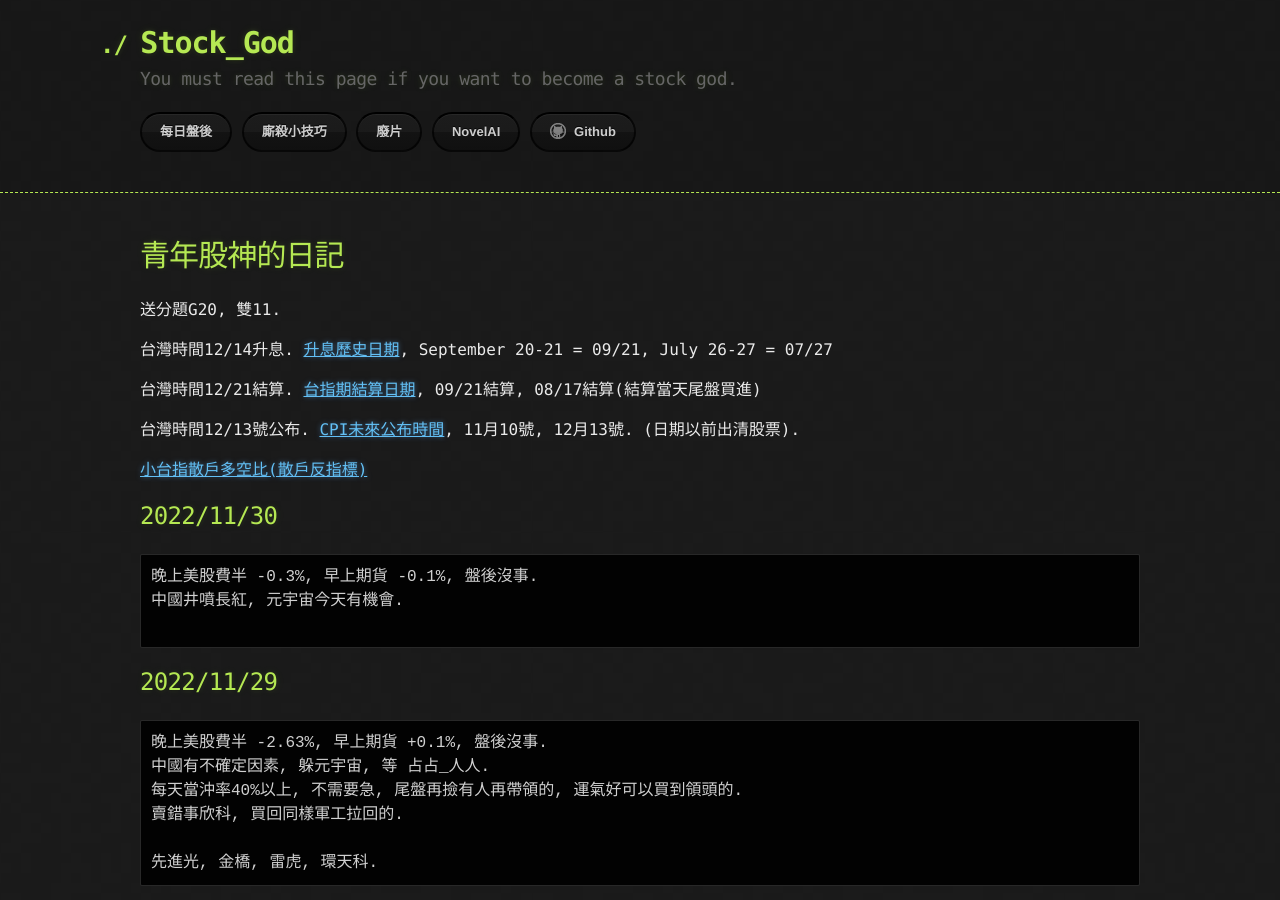
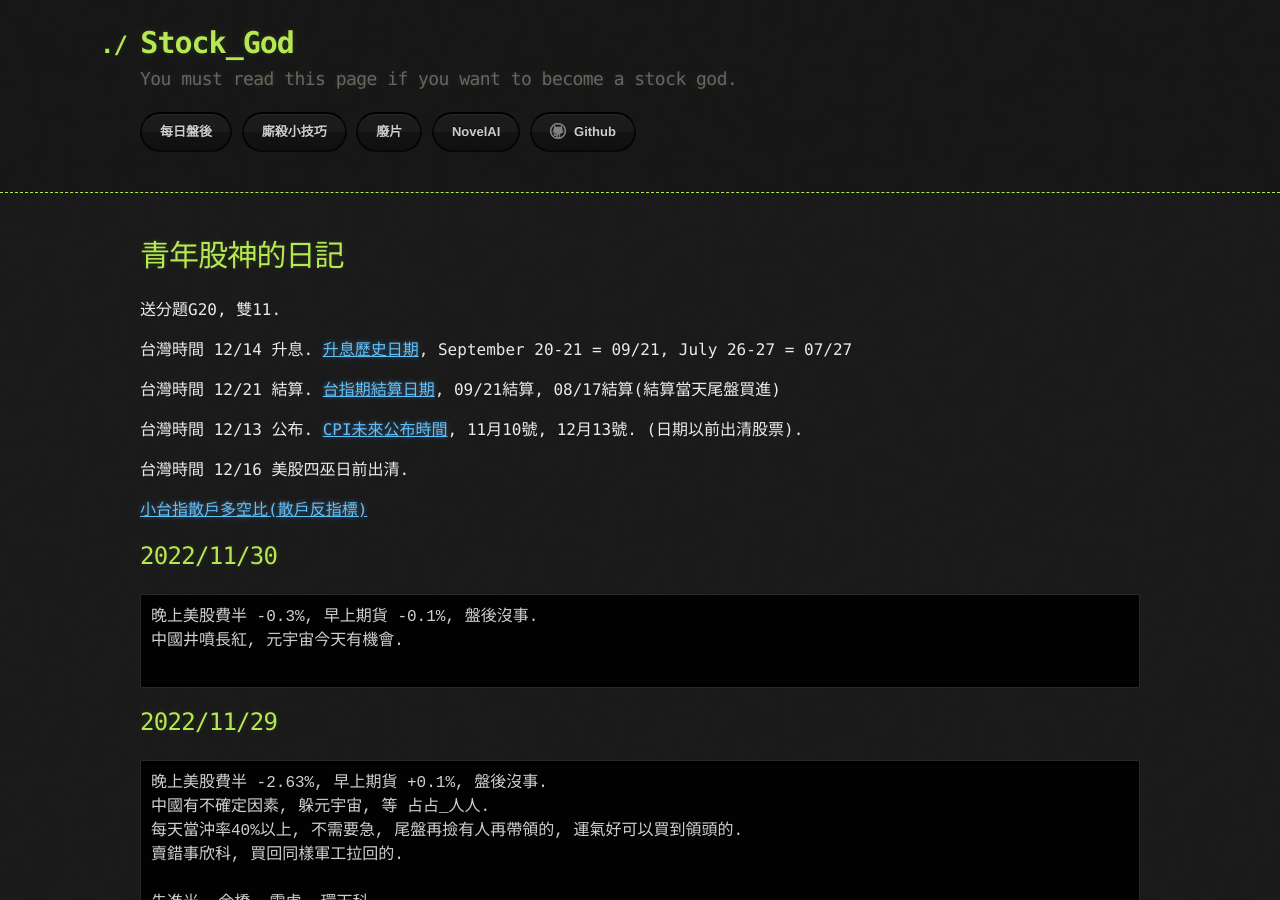
Before and after one commit to lepg5487/Stock_God, a Jekyll site: the page built from index.md, in a window 1280 px wide and 900 px high. Built offline with Jekyll 4.4.1, drawn with Linux system fonts in a browser that asks for light colours; our own code applies the rules of GitHub Pages for plain Markdown files.

Commit message:
Update index.md

```diff
--- a/index.md
+++ b/index.md
@@ -6,11 +6,13 @@
 
 送分題G20, 雙11.
 
-台灣時間12/14升息. [升息歷史日期](https://www.federalreserve.gov/monetarypolicy/fomccalendars.htm), September 20-21 = 09/21, July 26-27 = 07/27
-
-台灣時間12/21結算. [台指期結算日期](https://options.tw/%E6%9C%9F%E8%B2%A8%E8%A1%8C%E4%BA%8B%E6%9B%86/), 09/21結算, 08/17結算(結算當天尾盤買進)
-
-台灣時間12/13號公布. [CPI未來公布時間](https://chihyun.tw/cpi-release-date/), 11月10號, 12月13號. (日期以前出清股票).
+台灣時間 12/14 升息. [升息歷史日期](https://www.federalreserve.gov/monetarypolicy/fomccalendars.htm), September 20-21 = 09/21, July 26-27 = 07/27
+
+台灣時間 12/21 結算. [台指期結算日期](https://options.tw/%E6%9C%9F%E8%B2%A8%E8%A1%8C%E4%BA%8B%E6%9B%86/), 09/21結算, 08/17結算(結算當天尾盤買進)
+
+台灣時間 12/13 公布. [CPI未來公布時間](https://chihyun.tw/cpi-release-date/), 11月10號, 12月13號. (日期以前出清股票).
+
+台灣時間 12/16 美股四巫日前出清.
 
 [小台指散戶多空比(散戶反指標)](https://www.macromicro.me/charts/20069/tw-mtx-long-to-short-ratio-of-individual-player)
 
```
